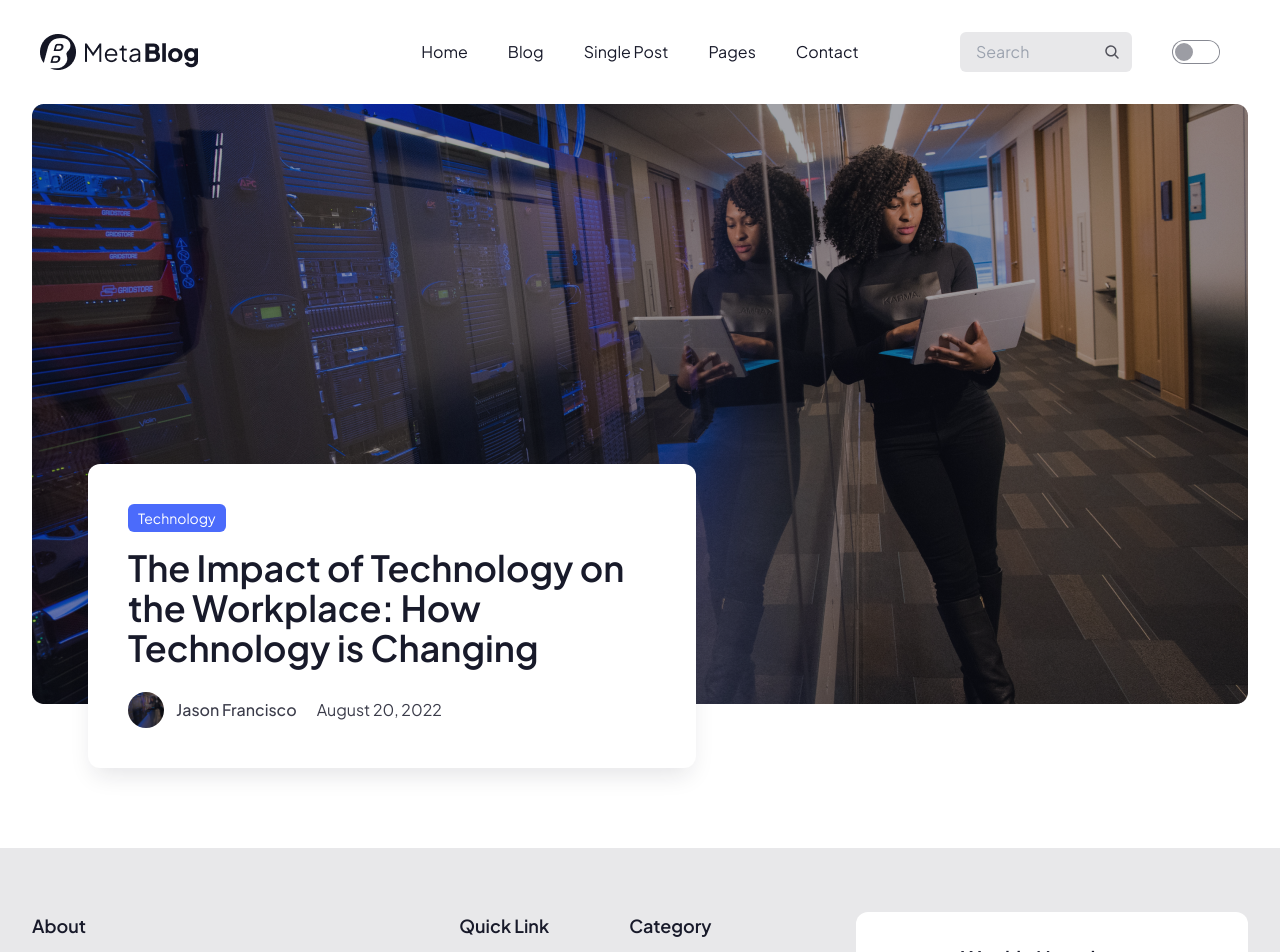
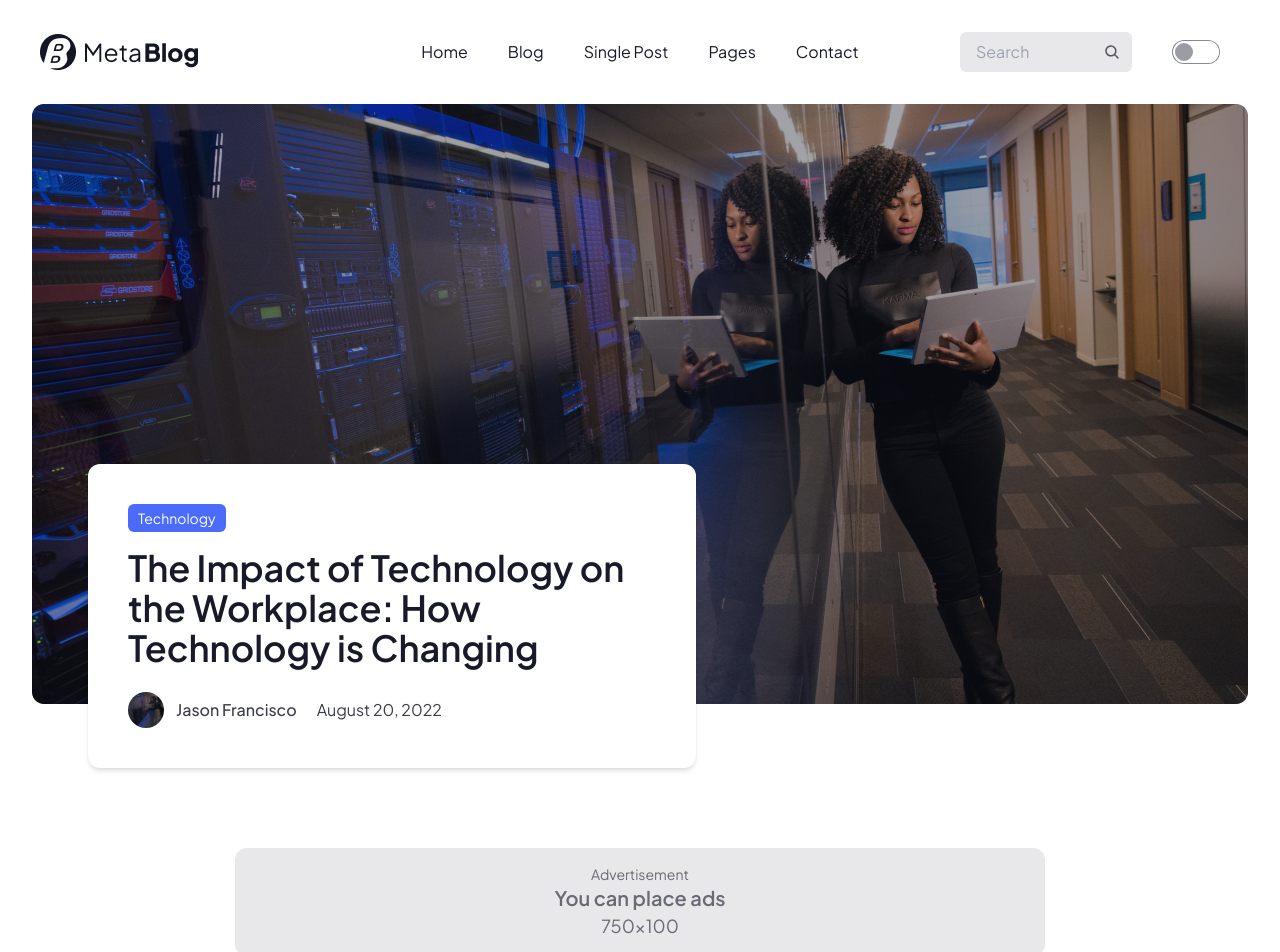
Before and after one commit to js-template/metablog-free, a Next.js app in the folder apps/site/: page / in a window 1280 px wide. Shown: the top 952 px of the page. Built offline with nearby package versions, Linux system fonts and the light colour scheme.

Commit message:
advertisement section added

```diff
--- a/apps/site/app/page.tsx
+++ b/apps/site/app/page.tsx
@@ -21,8 +21,8 @@ export default function Home() {
             <div>
                <BannerCard />
             </div>
-            <div className=" mt-36">
-
+            <div className=" mt-36 mb-20">
+               <Advertisement />
             </div>
          </main>
 
--- /dev/null
+++ b/apps/site/components/advertisement/Advertisement.tsx
@@ -0,0 +1,15 @@
+import React from 'react'
+
+const Advertisement = () => {
+   return (
+      <div className=" container mx-auto w-11/12 lg:w-8/12">
+         <div className="py-4 bg-base-200 text-center text-secondary rounded-xl">
+            <p className="text-sm">Advertisement</p>
+            <h6 className=" text-xl font-semibold">You can place ads</h6>
+            <p className="text-lg">750x100</p>
+         </div>
+      </div>
+   )
+}
+
+export default Advertisement
--- a/apps/site/components/card/BannerCard.tsx
+++ b/apps/site/components/card/BannerCard.tsx
@@ -5,7 +5,7 @@ const BannerCard = () => {
       <section>
          <div className="relative rounded-xl">
             <img width="1216" height="600" src="/image1.png" />
-            <div className="absolute -bottom-16 left-4 md:left-14 rounded-xl p-4 md:p-10 bg-base-100 w-10/12 md:w-7/12 lg:w-6/12 shadow-dropShadowMd">
+            <div className="absolute -bottom-16 left-4 md:left-14 rounded-xl p-4 md:p-10 bg-base-100 w-10/12 md:w-7/12 lg:w-6/12 shadow-md">
                <button className=" text-white px-2.5 py-1 bg-primary text-xs md:text-sm rounded-md">
                   Technology
                </button>
```
